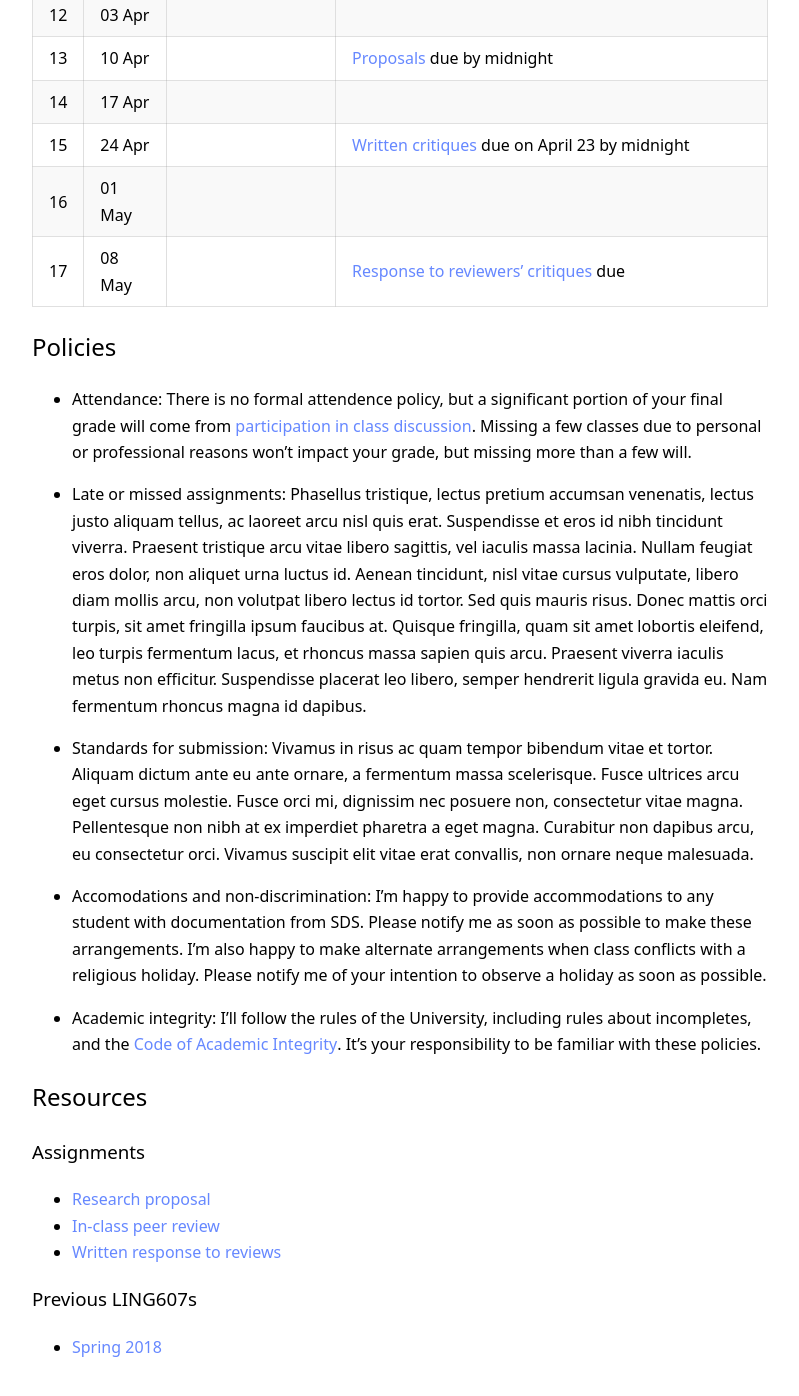
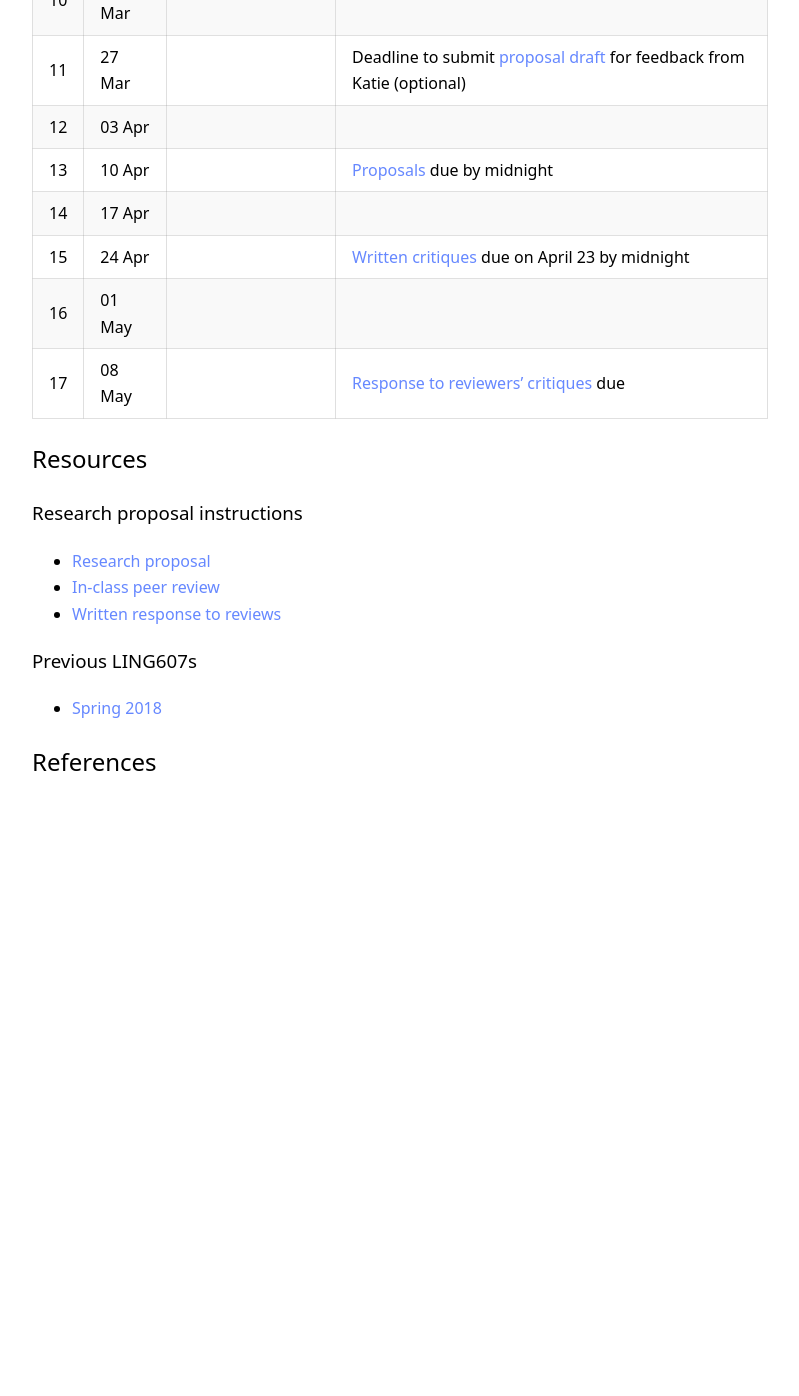
Before and after one commit to kschuler/ling001, a Jekyll site: the page built from index.md, in a window 1280 px wide and 1400 px high, scrolled down 2170 px. Shown: the top 1396 px of the window, without its empty margins (240-1039 px from the left). Built offline with Jekyll 4.4.1, drawn with Linux system fonts in a browser that asks for light colours; after the commit the page ends 2995 px from its top, so only the background shows below that.

Commit message:
Update index.md

```diff
--- a/index.md
+++ b/index.md
@@ -50,22 +52,9 @@ W | Date | Topic | Readings & **Deadlines**
 16 | 01 May |  |
 17 | 08 May |  | **[Response to reviewers' critiques](spring2018/research-proposal.html#written-response-to-reviews) due**
 
-
-## Policies
-
-* **Attendance**: There is no formal attendence policy, but a significant portion of your final grade will come from [participation in class discussion](#evaluation).  Missing a few classes due to personal or professional reasons won't impact your grade, but missing more than a few will.
-
-* **Late or missed assignments**: Phasellus tristique, lectus pretium accumsan venenatis, lectus justo aliquam tellus, ac laoreet arcu nisl quis erat. Suspendisse et eros id nibh tincidunt viverra. Praesent tristique arcu vitae libero sagittis, vel iaculis massa lacinia. Nullam feugiat eros dolor, non aliquet urna luctus id. Aenean tincidunt, nisl vitae cursus vulputate, libero diam mollis arcu, non volutpat libero lectus id tortor. Sed quis mauris risus. Donec mattis orci turpis, sit amet fringilla ipsum faucibus at. Quisque fringilla, quam sit amet lobortis eleifend, leo turpis fermentum lacus, et rhoncus massa sapien quis arcu. Praesent viverra iaculis metus non efficitur. Suspendisse placerat leo libero, semper hendrerit ligula gravida eu. Nam fermentum rhoncus magna id dapibus.
-
-* **Standards for submission**: Vivamus in risus ac quam tempor bibendum vitae et tortor. Aliquam dictum ante eu ante ornare, a fermentum massa scelerisque. Fusce ultrices arcu eget cursus molestie. Fusce orci mi, dignissim nec posuere non, consectetur vitae magna. Pellentesque non nibh at ex imperdiet pharetra a eget magna. Curabitur non dapibus arcu, eu consectetur orci. Vivamus suscipit elit vitae erat convallis, non ornare neque malesuada.
-
-* **Accomodations and non-discrimination**: I'm happy to provide accommodations to any student with documentation from SDS.  Please notify me as soon as possible to make these arrangements. I'm also happy to make alternate arrangements when class conflicts with a religious holiday. Please notify me of your intention to observe a holiday as soon as possible.
-
-* **Academic integrity**: I'll follow the rules of the University, including rules about incompletes, and the [Code of Academic Integrity](https://catalog.upenn.edu/pennbook/code-of-academic-integrity/).  It's your responsibility to be familiar with these policies.
-
 ## Resources
 
-### Assignments
+### Research proposal instructions
 
 * [Research proposal](spring2019/research-proposal.html)
 * [In-class peer review](spring2019/research-proposal.html#in-class-peer-review)
@@ -74,3 +63,5 @@ W | Date | Topic | Readings & **Deadlines**
 ### Previous LING607s
 
 * [Spring 2018](https://docs.google.com/document/d/1lMNIWQpSMLSOWaGZtx0e11BpTDLiNQ-aHwmNuEhFw-4/edit?usp=sharing)
+
+## References
```
Also changed, not shown: other parts of index.md (+9 -7 lines).
